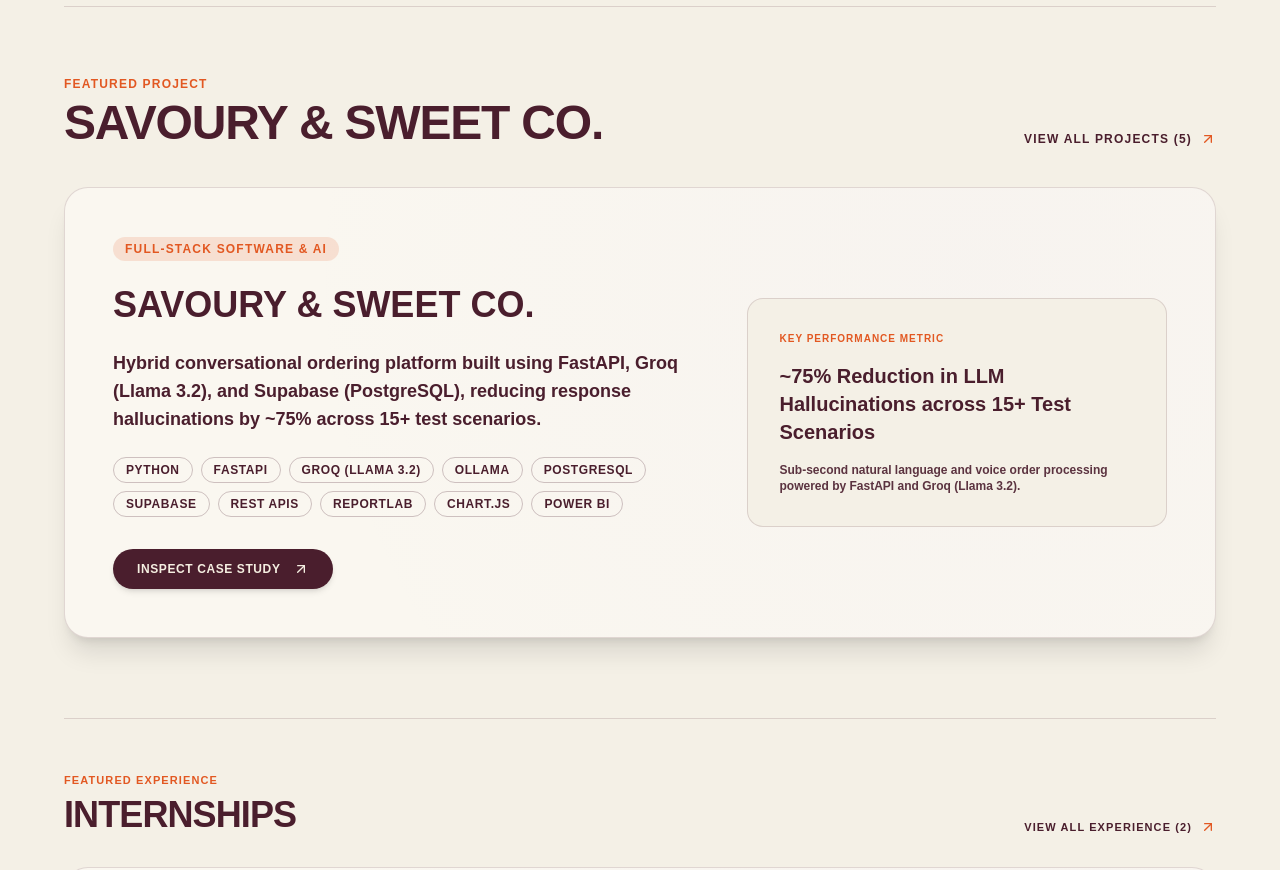
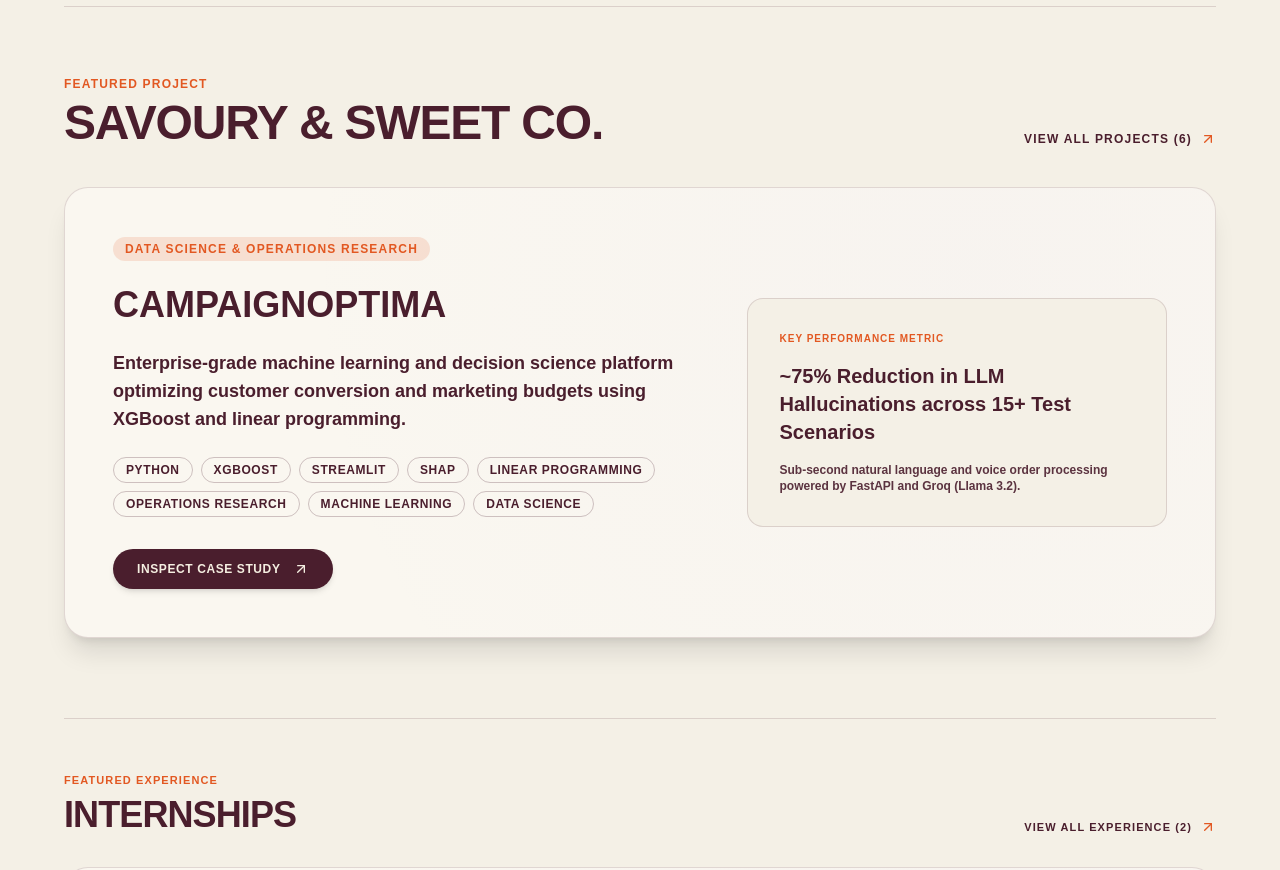
Before and after one commit to SanKrishnan/Portfolio, a React (Vite) app: page / in a window 1280 px wide. Shown: the part 1280-2150 px from the top of the page. Built offline with nearby package versions, Linux system fonts and the light colour scheme; a web font is replaced by a local one.

Commit message:
Added CampaignOptima

```diff
--- a/src/data/portfolioData.js
+++ b/src/data/portfolioData.js
@@ -45,6 +45,55 @@
 };
 //Projects
 export const projects = [
+  {
+    id: "campaign-optima",
+    slug: "campaign-optima",
+    name: "CAMPAIGNOPTIMA",
+    tagline: "Enterprise-Grade Machine Learning & Decision Science Platform",
+    category: "Data Science & Operations Research",
+    accentColor: "#A8D8B9", // Mint / Data Theme
+    shortDescription: "Enterprise-grade machine learning and decision science platform optimizing customer conversion and marketing budgets using XGBoost and linear programming.",
+    problem: "Traditional marketing campaigns lack data-driven budget allocation and real-time conversion propensity scoring, leading to wasted spend and suboptimal ROI.",
+    approach: "Built an end-to-end decision science platform utilizing behavioral feature engineering and XGBoost to predict customer conversion propensities. Integrated operations research techniques, including threshold calibration and linear programming, to solve budget-constrained knapsack optimization problems.",
+    metrics: [
+      "Significant net profit uplifts via optimized budget allocation",
+      "Real-time conversion propensity scoring using XGBoost",
+      "Data-driven budget-constrained knapsack optimization",
+      "Interactive analytics and model interpretability"
+    ],
+    features: [
+      "Behavioral Feature Engineering & Campaign Intensity Metrics",
+      "XGBoost Conversion Propensity Prediction",
+      "Operations Research Threshold Calibration & Linear Programming",
+      "Budget-Constrained Knapsack Optimization Engine",
+      "Interactive Streamlit Real-Time Scoring Dashboard",
+      "SHAP-Based Local Model Interpretability & Marketing Simulation Tools"
+    ],
+    techStack: ["Python", "XGBoost", "Streamlit", "SHAP", "Linear Programming", "Operations Research", "Machine Learning", "Data Science"],
+    workflow: [
+      "1. Customer Behavioral Feature Engineering",
+      "2. XGBoost Model Training for Conversion Propensity",
+      "3. Operations Research Threshold Calibration",
+      "4. Linear Programming Solves Budget-Constrained Optimization"
+    ],
+    screenshots: [],
+    videos:"/videos/campaignoptima-demo.mp4",
+    architecture: {
+      subtitle: "Machine Learning & Decision Science Platform",
+      demoDescription: "A walkthrough of CampaignOptima - featuring behavioral feature engineering, XGBoost conversion prediction, linear programming budget optimization, and interactive SHAP interpretability.",
+      description: "CampaignOptima combines predictive machine learning models with operations research optimization algorithms to maximize marketing conversion efficiency under budget constraints.",
+      pipeline: [
+        { title: "01 — FEATURE ENGINEERING", description: "Processes behavioral data, campaign intensity, and financial stability metrics" },
+        { title: "02 — PREDICTIVE MODELING", description: "XGBoost predicts customer conversion propensities in real time" },
+        { title: "03 — OPERATIONS RESEARCH", description: "Linear programming and threshold calibration solve budget-constrained knapsack problems" },
+        { title: "04 — INTERPRETABILITY & UI", description: "SHAP provides local model explanations and Streamlit powers the interactive simulation dashboard" }
+      ]
+    },
+    github: "https://github.com/SanKrishnan/CampaignOptima",
+    website: "https://campaignoptima.streamlit.app/",
+    liveDemo: "https://campaignoptima.streamlit.app/",
+    learnings: "Mastered the integration of machine learning classification models with operations research optimization techniques to solve real-world resource allocation problems."
+  },
   {
     id: "savoury-sweet-co",
     slug: "savoury-sweet-co",
```
Also changed, not shown: 1 other file (tests, documents, lock files or other folders).
